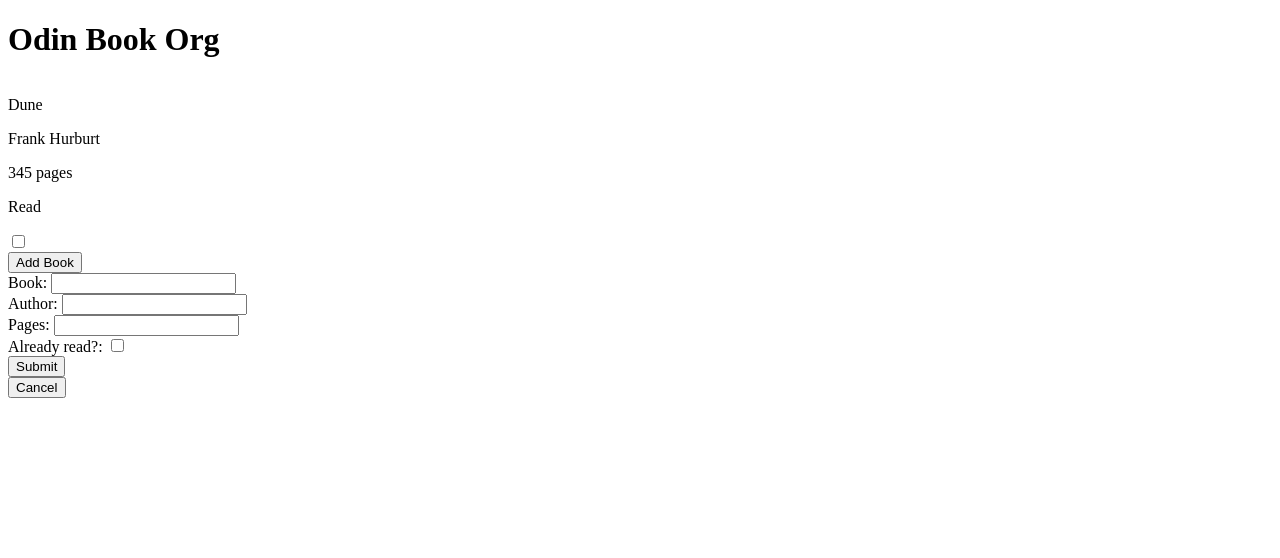
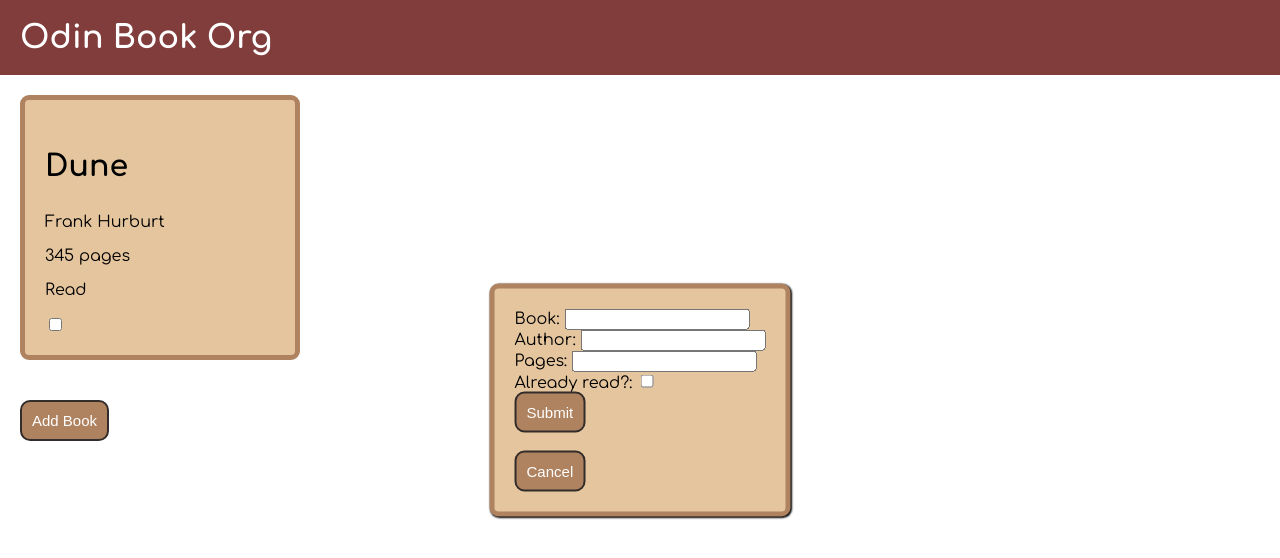
Before and after one commit to Moolmancell/book_navigation, a plain HTML site: page index.html in a window 1280 px wide. Both pictures are taken after a click on the button "Add Book". Drawn offline with Linux system fonts and the light colour scheme.

Commit message:
Add styles

```diff
--- a/styles.css
+++ b/styles.css
@@ -1,5 +1,119 @@
+@import url('https://fonts.googleapis.com/css2?family=Comfortaa:wght@300..700&display=swap');
+
 :root {
+    font-family: "Comfortaa", sans-serif;
+    font-optical-sizing: auto;
+    font-style: normal;
+}
+
+body {
     margin: 0;
+    position: relative;
+    width: 100vw;
+    height: 100vh;
+}
+
+.title_name {
+    background-color: #803D3B;
+}
+
+.title_name h1 {
+    margin: 0;
+    padding: 20px;
+    color: white;
+    font-weight: 700;
+}
+
+.book_container .book {
+    background-color: #E4C59E;
+    margin: 20px;
+    padding: 20px;
+    border-radius: 9px;
+    border-color: #803D3B;
+    border: 5px #AF8260 solid
+}
+
+.book_container .book p {
+    width: 250px;
+    white-space: nowrap;
+    overflow-x: hidden;
+    text-overflow: ellipsis;
+}
+
+.book .title {
+    font-size: 30px;
+    font-weight: 700;
+}
+
+.book .read_status {
+    display: inline;
+}
+
+.book button {
+    appearance: none;
+    display: block;
+    margin-top: 10px;
+    border: none;
+    border-radius: 10px;
+    padding: 10px;
+    font-size: 15px;
+    border: 2px solid #322C2B;
+    background-color: #AF8260;
+    color: white;
+}
+
+#addBook {
+    appearance: none;
+    display: block;
+    margin: 20px;
+    border: none;
+    border-radius: 10px;
+    padding: 10px;
+    font-size: 15px;
+    border: 2px solid #322C2B;
+    background-color: #AF8260;
+    color: white;
+}
+
+.container-form {
+    display: inline-block;
+    position: absolute;
+    top: 50%;
+    left: 50%;
+    transform: translate(-50%, -50%);
+}
+
+#add_book_form {
+    background-color: #E4C59E;
+    padding: 20px;
+    margin: 0;
+    border-radius: 9px;
+    border-color: #803D3B;
+    border: 5px #AF8260 solid;
+    box-shadow: black 1px 1px 2px 0.5px;
+}
+
+#add_book_form button {
+    appearance: none;
+    display: block;
+    border: none;
+    border-radius: 10px;
+    padding: 10px;
+    font-size: 15px;
+    border: 2px solid #322C2B;
+    background-color: #AF8260;
+    color: white;
+}
+
+.dim_background {
+    position: absolute;
+    top: 50%;
+    left: 50%;
+    transform: translate(-50%, -50%);
+    width: 100vw;
+    height: 100vh;
+    background-color: rgba(0, 0, 0, 0.448);
+    z-index: -1;
 }
 
 .hidden {
@@ -8,5 +122,5 @@
 
 .book_container {
     display: grid;
-    grid-template-columns: repeat(auto-fit, minmax(150px, 1fr));
+    grid-template-columns: repeat(auto-fill, minmax(300px, 1fr));
 }
```
